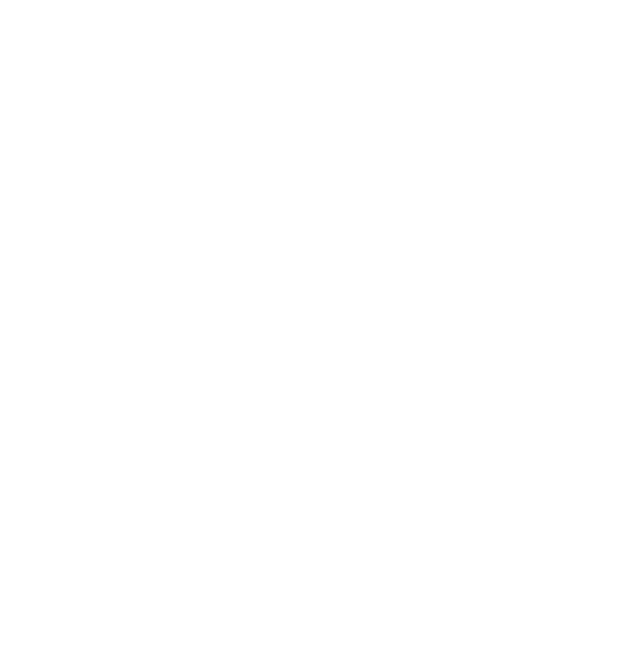
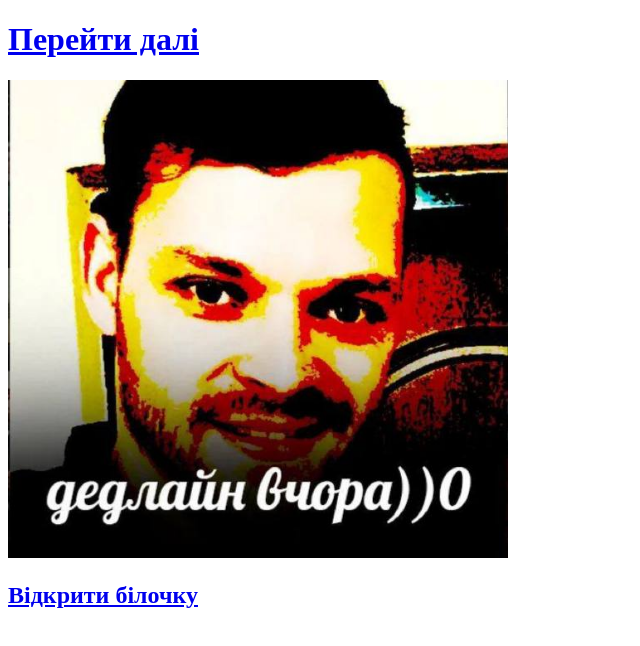
Before and after one commit to Vlaxick/lab2-web, a website: page index.html in a window 1280 px wide. Shown: the whole page, without its empty margins (0-640 px from the left). Drawn offline with Linux system fonts and the light colour scheme.

Commit message:
Complete task3 page navigation and image links

```diff
--- a/index.html
+++ b/index.html
@@ -2,9 +2,22 @@
 <html lang="en">
 <head>
     <meta charset="UTF-8">
-    <title>Title</title>
+    <title>Головна</title>
 </head>
 <body>
 
+<h1>
+    <a href="page1.html">
+        Перейти далі
+    </a>
+</h1>
+<a href="https://google.com" target="_blank">
+    <img src="assets/logo3.jpg" alt="Картинка" width="500">
+</a>
+<h2>
+    <a href="assets/animals/img.png">
+        Відкрити білочку
+    </a>
+</h2>
 </body>
 </html>
```
Also changed, not shown: page1.html (added, +19 -0 lines), page2.html (added, +19 -0 lines), assets/animals/img.png (added), assets/food/img.png (added), assets/logo3.jpg (added), assets/nature/img.png (added), 2 other files.
